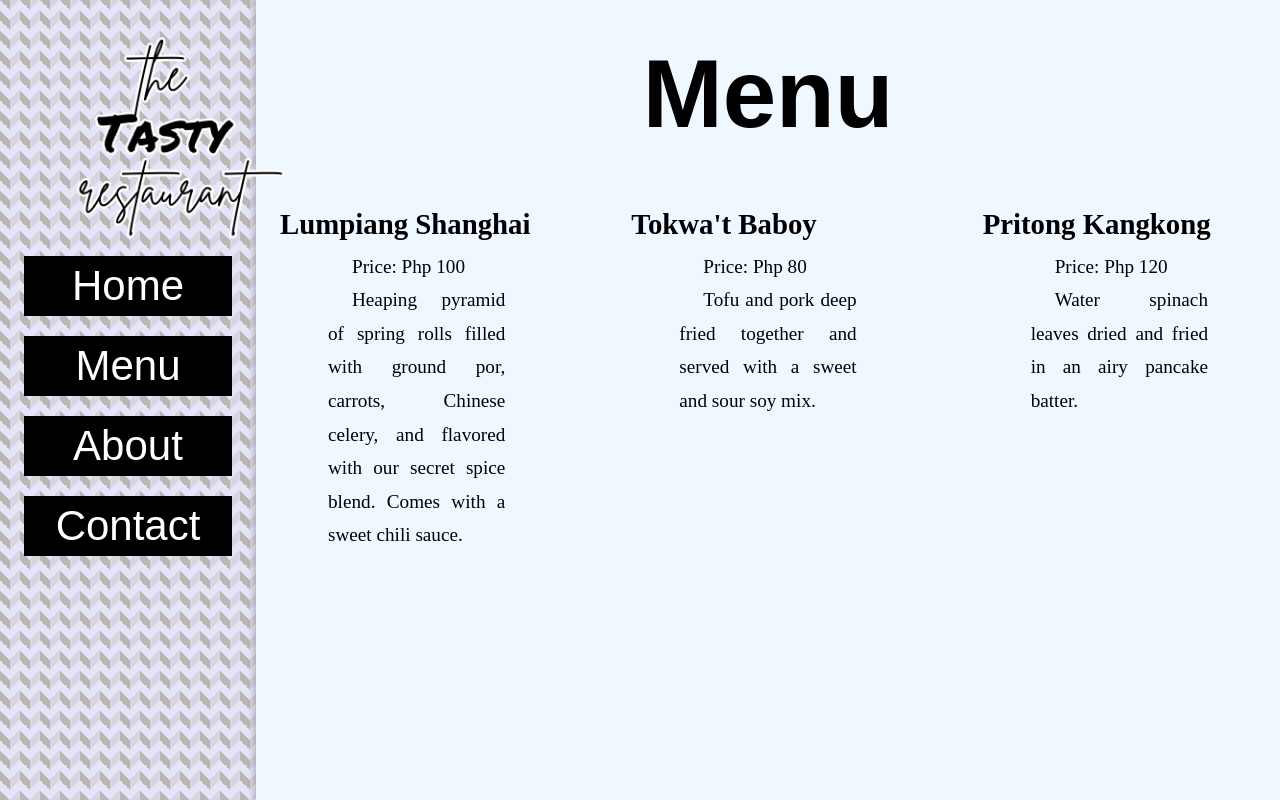
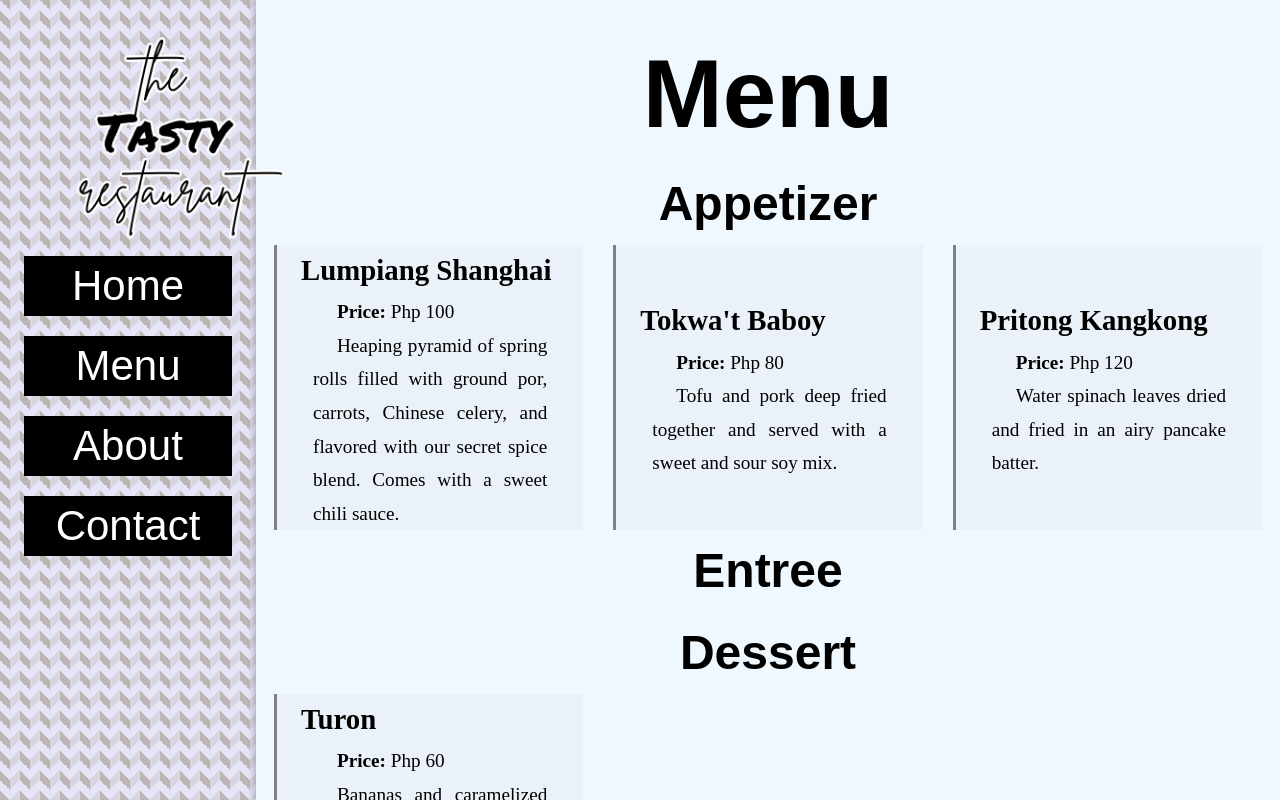
Before and after one commit to vagueposting/odin-restaurant, a website built with webpack: page src/template.html in a window 1280 px wide. Both pictures are taken after a click on the button "Menu". Built offline with nearby package versions, Linux system fonts and the light colour scheme; a web font is replaced by a local one.

Commit message:
feat: polish code for menu page

```diff
--- a/src/data/menu.json
+++ b/src/data/menu.json
@@ -33,7 +33,7 @@
         {
             "name": "Turon",
             "price": 60,
-            "description": "Bananas and caramelized jackfruit wrapped in a thin sheet of wheat, served with a caramel glaze and sesame seeds.",
+            "description": "Bananas and caramelized jackfruit wrapped in a thin sheet of wheat, served with a caramel glaze and garnished with sesame seeds.",
             "notes": {
                 "vegetarian": true,
                 "spicy": false
--- a/src/data/nav.json
+++ b/src/data/nav.json
@@ -57,7 +57,7 @@
             "body": [
                 {
                     "format": 0,
-                    "text": "placeholder"
+                    "text": ""
                 }
         ]
         },
--- a/src/display.js
+++ b/src/display.js
@@ -88,23 +88,43 @@ export const Interface = (data) => {
                 const shell = document.createElement('p');
                 const rawText = data.nav.pages.find(
                     pg => pg.name === page).body
-                const body = pageElements
+                console.log(rawText);
+                console.log(`${page} body: ${rawText.length >= 1 && rawText[0].text != ''}`)
+                if (rawText.length >= 1 && rawText[0].text != '') {
+                    const body = pageElements
                     .formattedText(rawText);
-                shell.appendChild(body);
-                return shell;
+                    shell.appendChild(body);
+                    return shell;
+                };
+                return;
             }]
         ])
 
         if (page === 'menu') {
             pageFeatures.set('menu', () => {
-                const menuBoard = document.createElement('div');
-                menuBoard.classList.add(page); // menu
+                const menu = document.createElement('div');
 
-                data.menu.appetizer.forEach((dish) => {
-                    const dishCard = pageElements.menuitem(dish);
-                    menuBoard.appendChild(dishCard);
+                const categories = ['appetizer', 'entree', 'dessert'];
+
+                categories.forEach((course) => {
+                    const section = document.createElement('div');
+                    const items = document.createElement('div');
+                    items.classList.add('menu');
+
+                    const header = document.createElement('h2');
+                    header.textContent = TextControls.capitalizeEachWord(course);
+                    section.appendChild(header);
+
+                    data.menu[course].forEach((dish)  => {
+                        const dishCard = pageElements.menuItem(dish);
+                        items.appendChild(dishCard);
+                    })
+
+                    section.appendChild(items);
+                    menu.appendChild(section);
                 })
-                return menuBoard;
+
+                return menu;
             })
         }
 
@@ -148,7 +168,7 @@ const pageElements = {
      * If you want to change the sorting order, change the
      * order at which parts are declared.
      */
-    menuitem: (dish, styles = ['core']) => {
+    menuItem: (dish, styles = ['core']) => {
         const parts = new Map([
             ['card', () => {
                 const shell = document.createElement('div')
@@ -168,6 +188,7 @@ const pageElements = {
                 const shell = document.createElement('p');
 
                 const header = document.createElement('span');
+                header.classList.add('dataHeader');
                 header.textContent = 'Price: ';
 
                 const data = document.createElement('span');
@@ -203,6 +224,7 @@ const pageElements = {
             }
 
             const span = document.createElement('span');
+            span.textContent = frag.text;
             const classes = classMap[frag.format] ?? [];
             span.classList.add(...classes);
 
--- a/src/styles/landing.css
+++ b/src/styles/landing.css
@@ -89,15 +89,23 @@ img.logo {
     display: flex;
 }
 
+.bodyPage h1, .bodyPage h2:not(.core h2) {
+    text-indent: 0;
+    text-align: center;
+
+    font-family: 'Aclonica', sans-serif;
+}
+
 .bodyPage h1 {
     font-size: 8rem;
     margin-top: 2rem;
     line-height: 70%;
+}
 
-    text-indent: 0;
-    text-align: center;
-
-    font-family: 'Aclonica', sans-serif;
+.bodyPage h2:not(.core h2) {
+    font-size: 4rem;
+    margin: 2rem 0;
+    line-height: 70%;
 }
 
 .bodyPage p {
@@ -120,16 +128,27 @@ img.hero {
     display: grid;
     grid-template-columns: repeat(3, 1fr);
     gap: 2.5rem;
+    padding: 0rem 1.5rem;
 }
 
 .menu .core {
+    display: flex;
+    flex-direction: column;
+    justify-content: center;
+
     font-size: 80%;
+    border-left: 3px solid gray;
+    background-color: rgba(120, 120, 120, 0.05)
 }
 
 span.emp {
     font-style: italic;
 }
 
-span.str {
+span.str, .dataHeader {
     font-weight: bold;
 }
+
+.core p {
+    padding: 0rem 3rem;
+}
```
